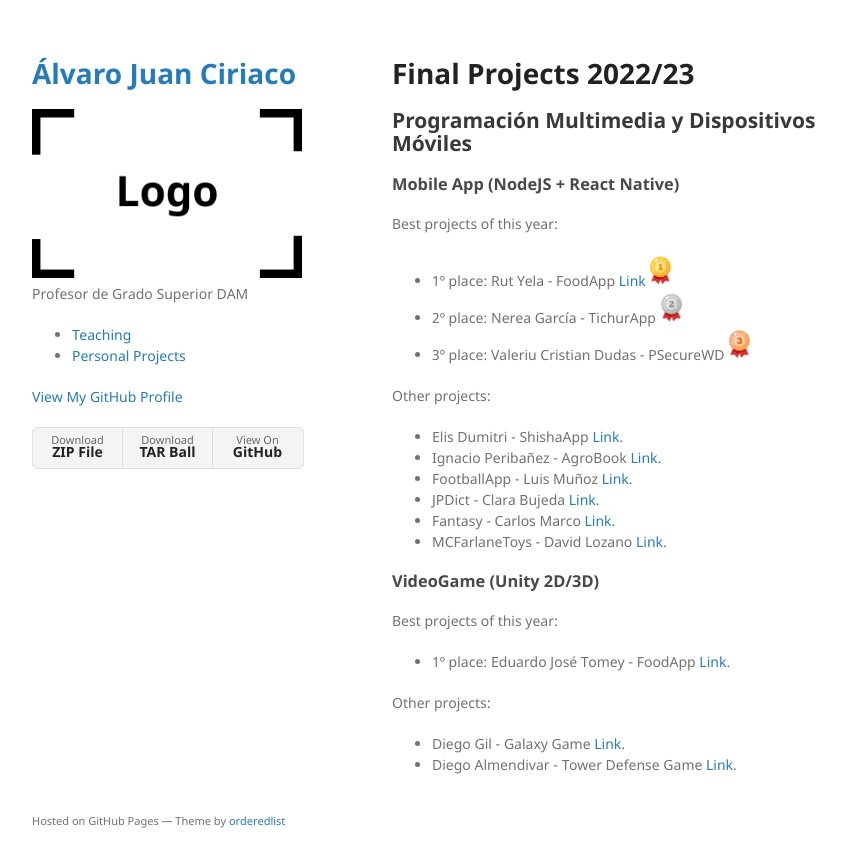
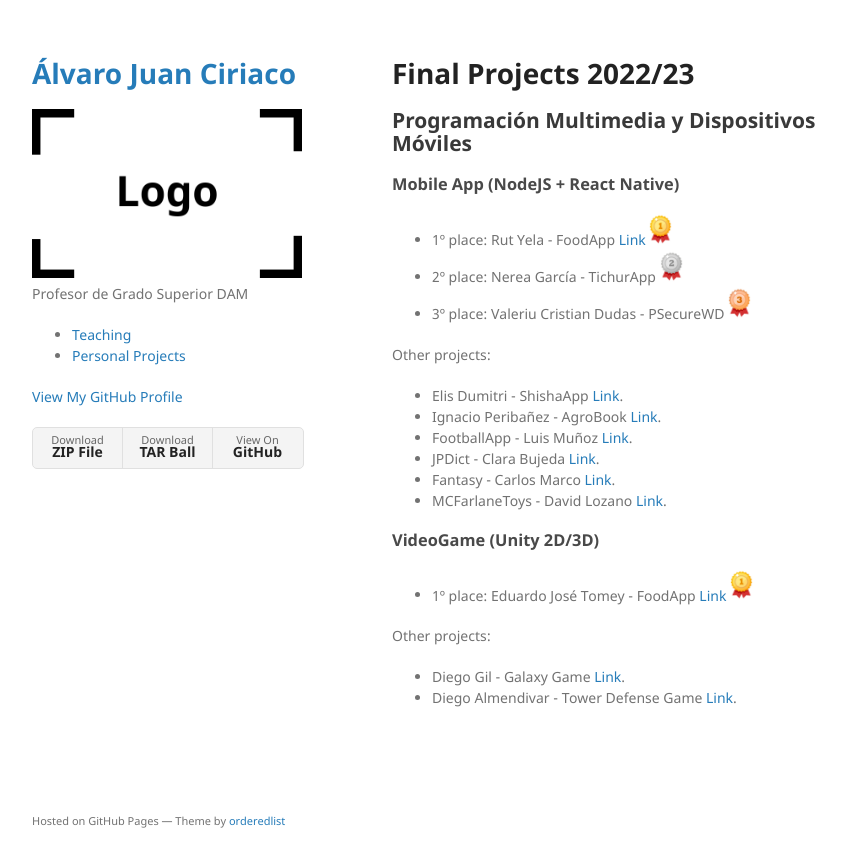
Before and after one commit to ajuan-salesianos/ajuan-salesianos.github.io, a Jekyll site: the page built from teaching/pmdm/pmdm-2022-23.md, in a window 1280 px wide. Shown: the top 867 px of the page, without its empty margins (178-1024 px from the left). Built offline with Jekyll 4.4.1, drawn with Linux system fonts in a browser that asks for light colours; our own code applies the rules of GitHub Pages for plain Markdown files.

Commit message:
PMDM Projects 2022/23

```diff
--- a/teaching/pmdm/pmdm-2022-23.md
+++ b/teaching/pmdm/pmdm-2022-23.md
@@ -7,7 +7,6 @@
 
 
 ### Mobile App (NodeJS + React Native)
-Best projects of this year:
 *   1º place: Rut Yela - FoodApp [Link](https://www.youtube.com/watch?v=WEpBaJhmlVg) ![First place](/assets/img/1place.jpg){: width="5%"}
 *   2º place: Nerea García - TichurApp ![Second place](/assets/img/2place.jpg){: width="5%"}
 *   3º place: Valeriu Cristian Dudas - PSecureWD ![Third place](/assets/img/3place.jpg){: width="5%"}
@@ -22,8 +21,7 @@
 
 
 ### VideoGame (Unity 2D/3D)
-Best projects of this year:
-*   1º place: Eduardo José Tomey - FoodApp [Link](https://www.youtube.com/watch?v=WEpBaJhmlVg).
+*   1º place: Eduardo José Tomey - FoodApp [Link](https://www.youtube.com/watch?v=WEpBaJhmlVg) ![First place](/assets/img/1place.jpg){: width="5%"}
 
 Other projects:
 *   Diego Gil - Galaxy Game [Link](https://youtu.be/I-gLCH5NfCM).
```
